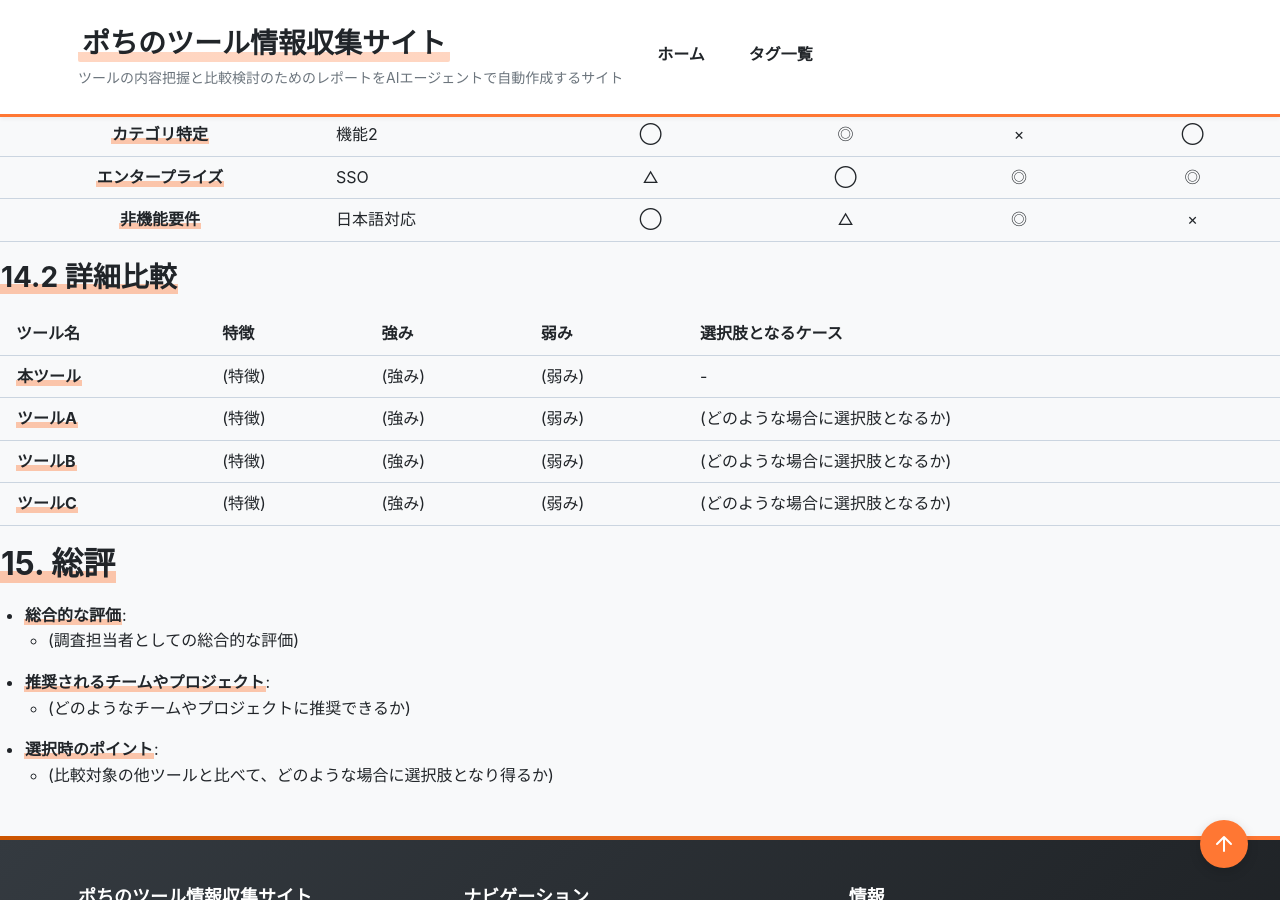
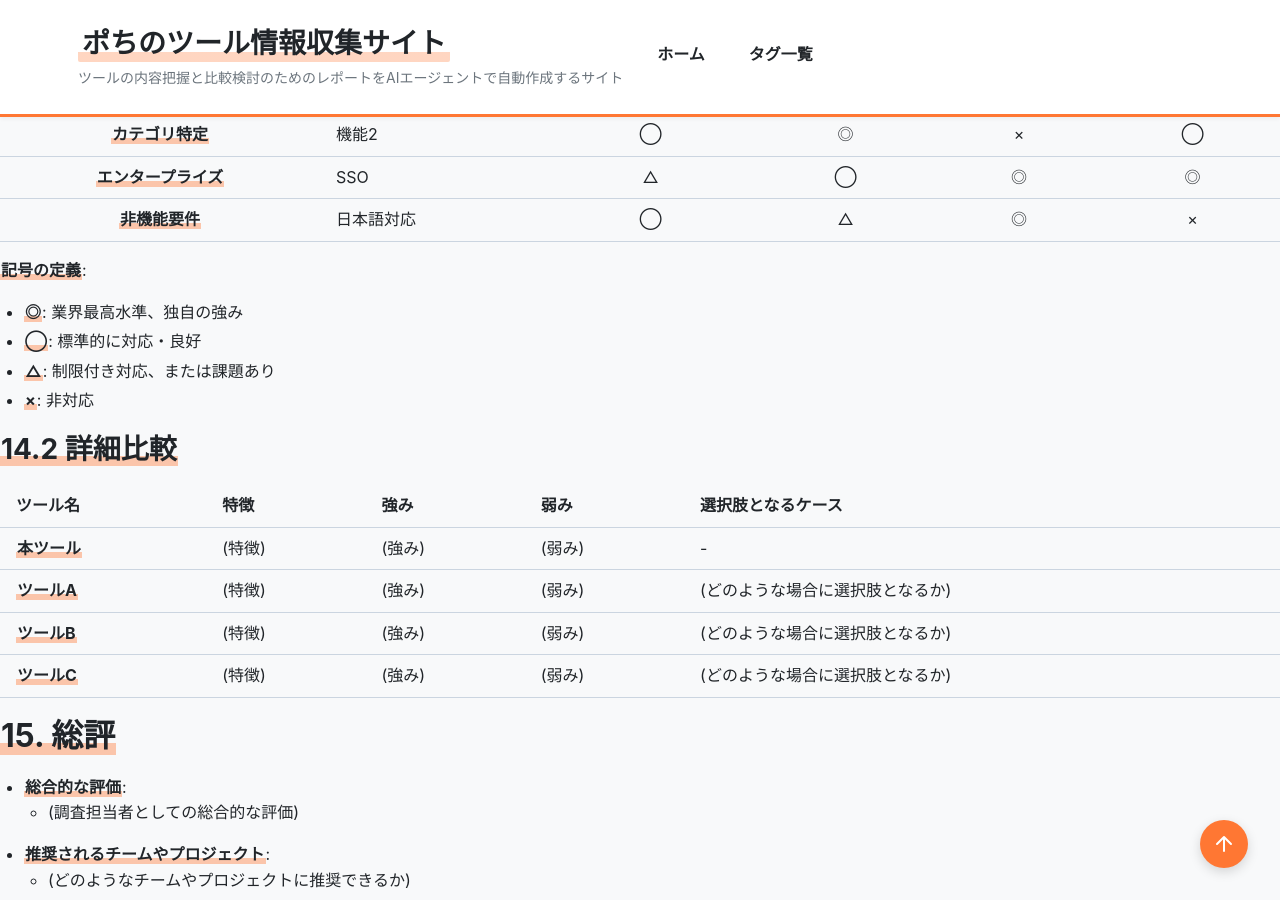
Before and after one commit to aegisfleet/tool-survey-report, a Jekyll site: the page built from templates/template.md, in a window 1280 px wide and 900 px high, scrolled down 3113 px. Built offline with Jekyll 4.4.1, drawn with Linux system fonts in a browser that asks for light colours.

Commit message:
docs: ツール調査レポートテンプレートを更新。

```diff
--- a/templates/template.md
+++ b/templates/template.md
@@ -266,6 +260,12 @@ relationships:
 | **カテゴリ特定** | 機能2 | ◯ | ◎ | × | ◯ |
 | **エンタープライズ** | SSO | △ | ◯ | ◎ | ◎ |
 | **非機能要件** | 日本語対応 | ◯ | △ | ◎ | × |
+
+**記号の定義**:
+* **◎**: 業界最高水準、独自の強み
+* **◯**: 標準的に対応・良好
+* **△**: 制限付き対応、または課題あり
+* **×**: 非対応
 
 ### **14.2 詳細比較**
 
```
Also changed, not shown: other parts of templates/template.md (+0 -6 lines).
